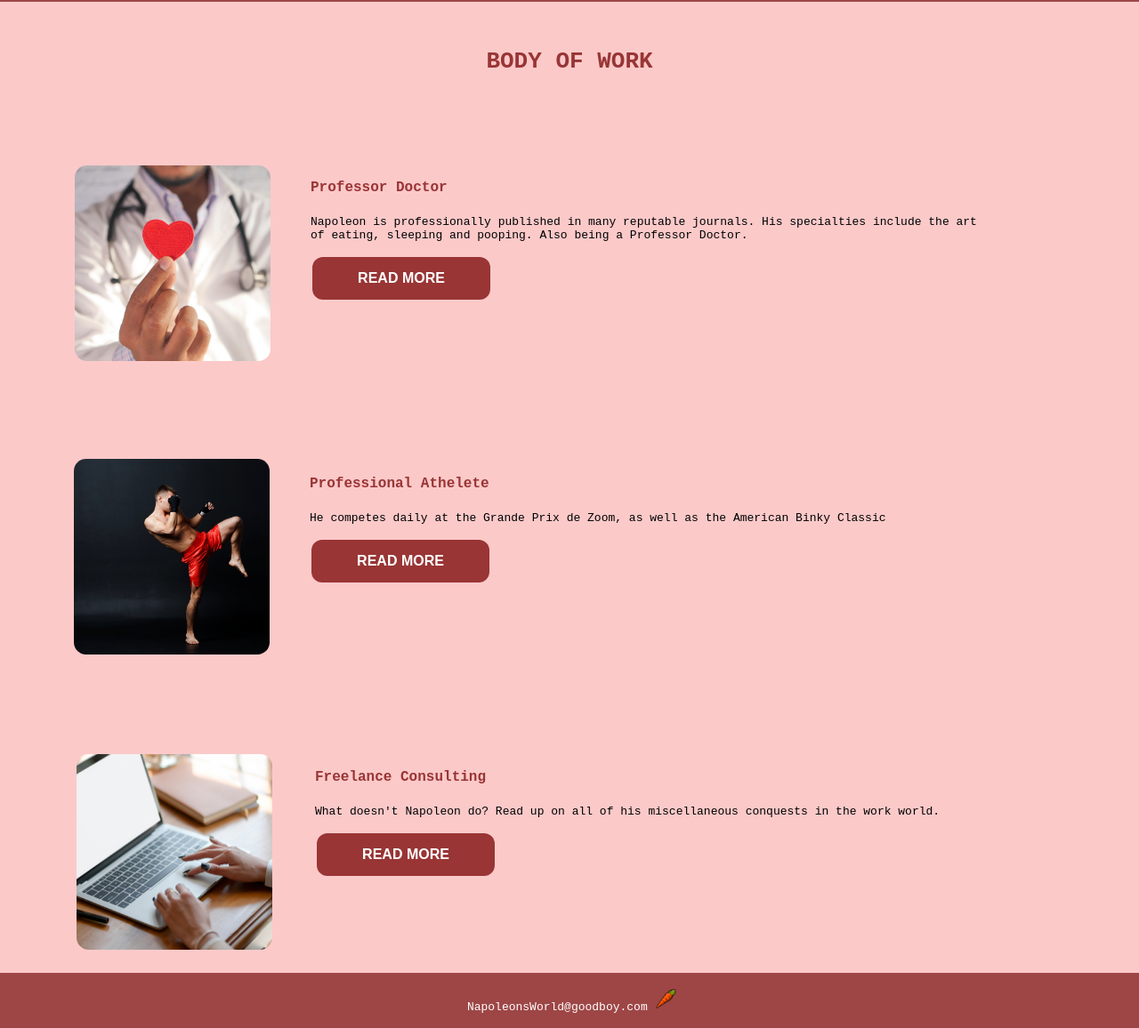
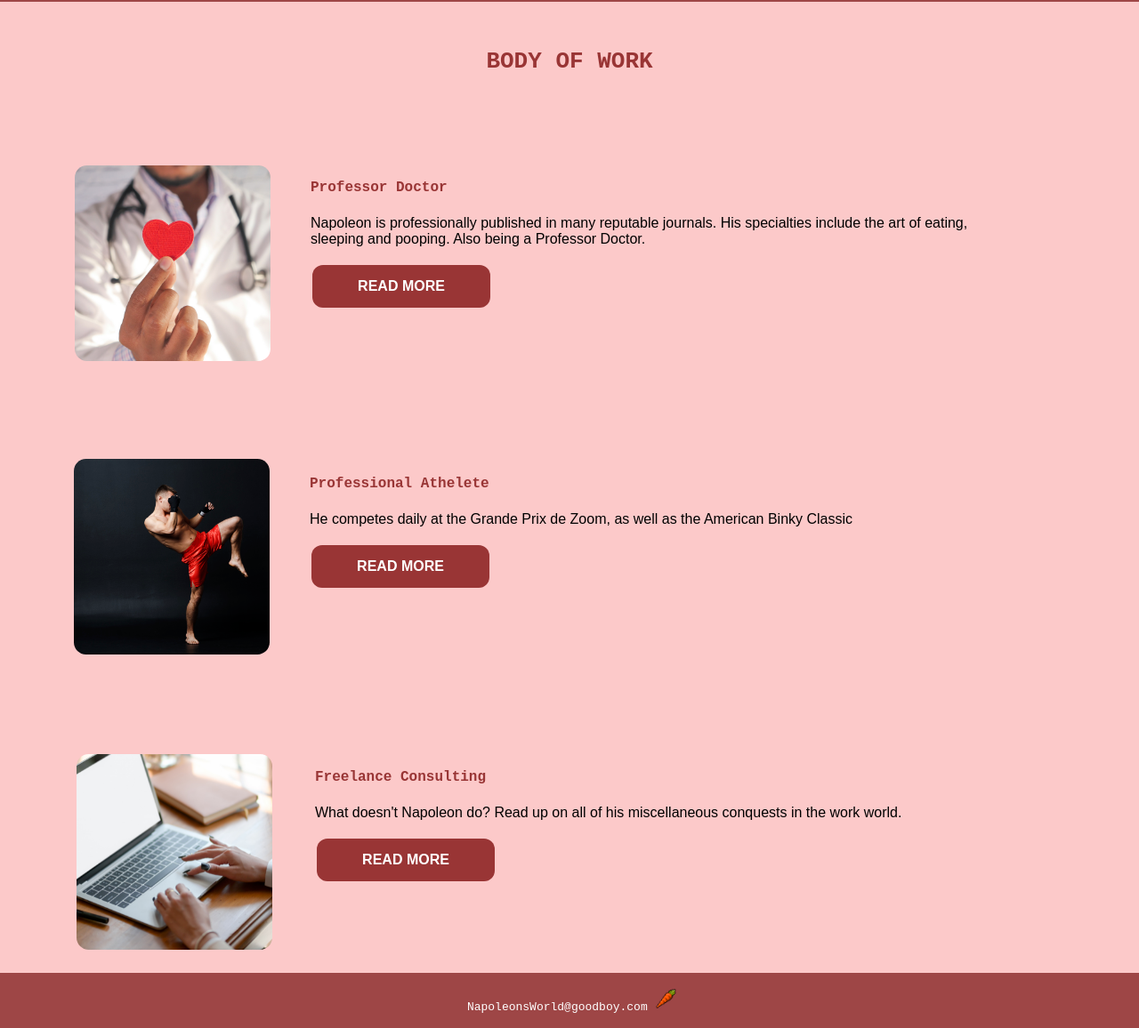
Before and after one commit to RachelAshLove/New-Homework, a plain HTML site: page work.html in a window 1280 px wide. Shown: the part 54-1210 px from the top of the page at 89% size. Drawn offline with Linux system fonts and the light colour scheme.

Commit message:
New Homework Update
Took out Monospace

```diff
--- a/style.css
+++ b/style.css
@@ -152,7 +152,6 @@ body {
    text-align: left;
    width: 60vw;
    padding: 20px;
-   font-family: monospace;
  }
 
  .project2  {
@@ -171,7 +170,6 @@ body {
   width: 60vw;
   padding: 20px;
   padding-right: 20px;
-  font-family: monospace;
 }
 
 .project3  {
@@ -189,7 +187,6 @@ body {
   text-align: left;
   width: 60vw;
   padding: 20px;
-  font-family: monospace;
 }
 
  footer {
```
